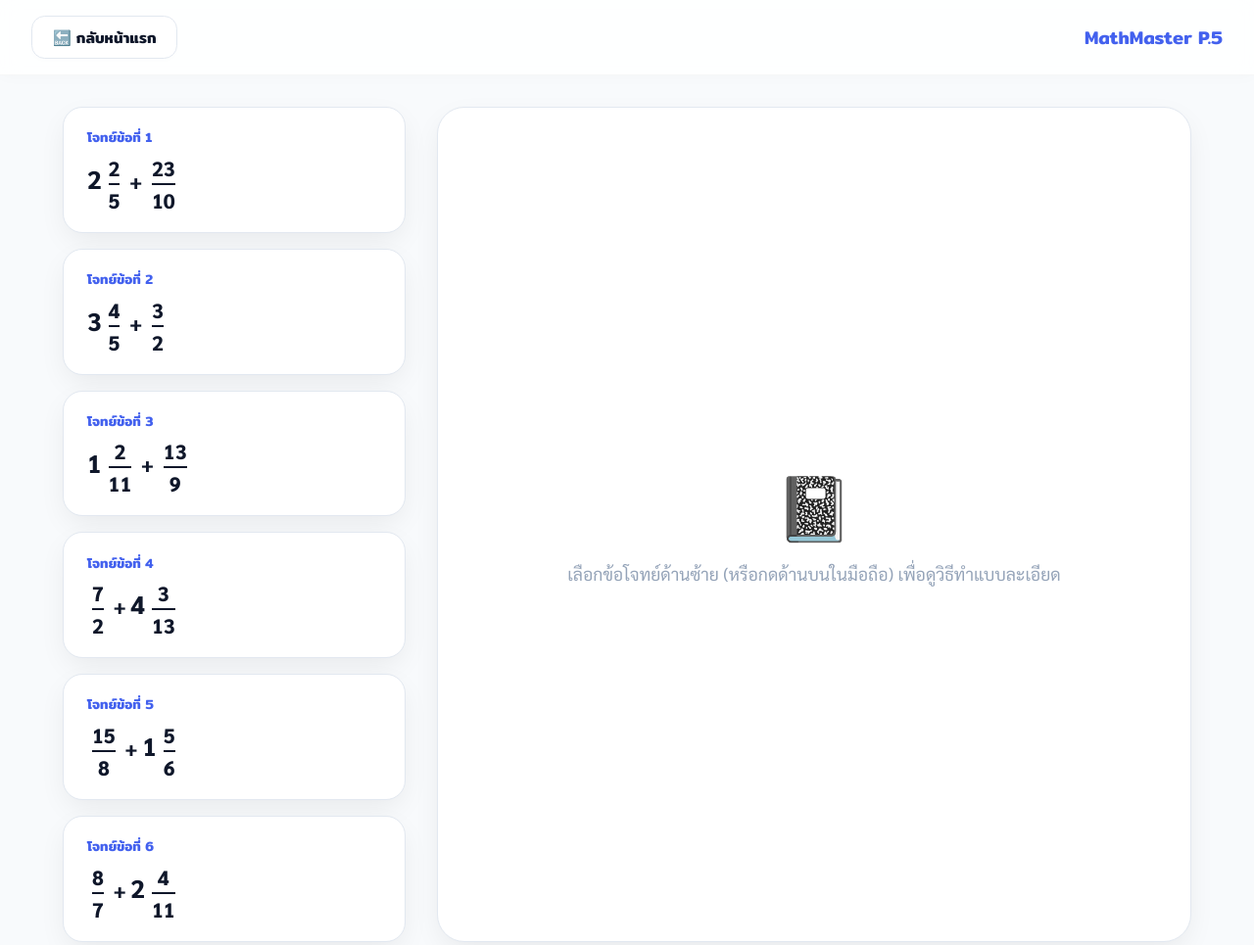
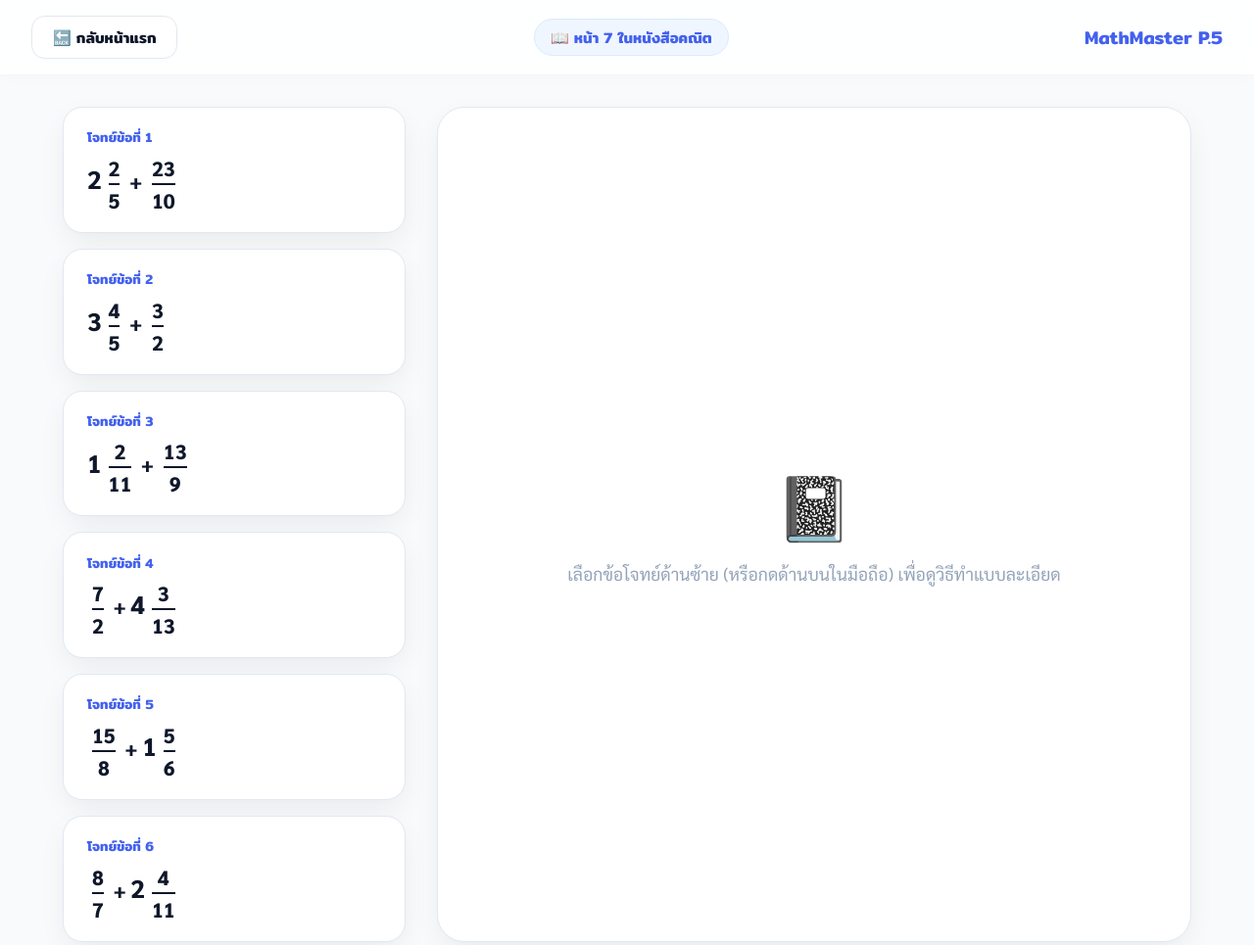
Before and after one commit to xd123fghs-dotcom/home-work-maths, a plain HTML site: page homework.html in a window 1280 px wide. Shown: the whole page at 98% size. Drawn offline with Linux system fonts and the light colour scheme.

Commit message:
index.html

```diff
--- a/homework.html
+++ b/homework.html
@@ -28,11 +28,11 @@
             -webkit-tap-highlight-color: transparent;
             transition: all 0.25s cubic-bezier(0.4, 0, 0.2, 1);
 
-            /* [แก้ไข] บล็อกการไฮไลต์สีฟ้าครอบข้อความ (Text Selection) สำหรับทุกเบราว์เซอร์ */
-            -webkit-user-select: none; /* Safari */
-            -moz-user-select: none;    /* Firefox */
-            -ms-user-select: none;     /* IE10+ */
-            user-select: none;         /* Standard */
+            /* บล็อกการไฮไลต์สีฟ้าครอบข้อความ (Text Selection) */
+            -webkit-user-select: none;
+            -moz-user-select: none;
+            -ms-user-select: none;
+            user-select: none;
         }
 
         body {
@@ -43,12 +43,12 @@
             min-height: 100vh;
         }
 
-        h2, h3, h4, .back-btn {
+        h2, h3, h4, .back-btn, .page-indicator {
             font-family: 'Mitr', sans-serif;
         }
 
         /* ==========================================
-           2. ANIMATIONS RETURN
+           2. ANIMATIONS
            ========================================== */
         @keyframes slideInRight { from { transform: translateX(40px); opacity: 0; } to { transform: translateX(0); opacity: 1; } }
         @keyframes slideInLeft { from { transform: translateX(-25px); opacity: 0; } to { transform: translateX(0); opacity: 1; } }
@@ -88,6 +88,17 @@
         .back-btn:hover {
             background: #f1f5f9;
             transform: translateX(-3px);
+        }
+
+        /* สไตล์สำหรับข้อความหัวกระดาษที่เพิ่มเข้ามา */
+        .page-indicator {
+            background: #eff6ff;
+            color: var(--primary);
+            padding: 0.4rem 1rem;
+            border-radius: 2rem;
+            font-size: 0.95rem;
+            font-weight: 600;
+            border: 1px solid #dbeafe;
         }
 
         .main-layout {
@@ -172,7 +183,7 @@
         }
 
         /* ==========================================
-           4. MATH FRACTION SYSTEM (โครงสร้างเศษส่วนสมจริง)
+           4. MATH FRACTION SYSTEM
            ========================================== */
         .frac {
             display: inline-flex;
@@ -245,6 +256,7 @@
             }
             .top-bar { padding: 1rem; }
             .viewer { padding: 1.5rem; min-height: 420px; }
+            .page-indicator { font-size: 0.85rem; padding: 0.3rem 0.8rem; }
         }
     </style>
 </head>
@@ -252,6 +264,7 @@
 
     <div class="top-bar">
         <a href="index.html" class="back-btn">🔙 กลับหน้าแรก</a>
+        <div class="page-indicator">📖 หน้า 7 ในหนังสือคณิต</div>
         <h3 style="color: var(--primary);">MathMaster P.5</h3>
     </div>
 
@@ -378,7 +391,7 @@
             `;
         }
 
-        // [แก้ไข] ดักจับ Event บล็อกการคลิกขวา (Context Menu) ทั้งหน้าเว็บ
+        // ดักจับ Event บล็อกการคลิกขวา (Context Menu) ทั้งหน้าเว็บ
         document.addEventListener('contextmenu', function(event) {
             event.preventDefault();
         });
```
